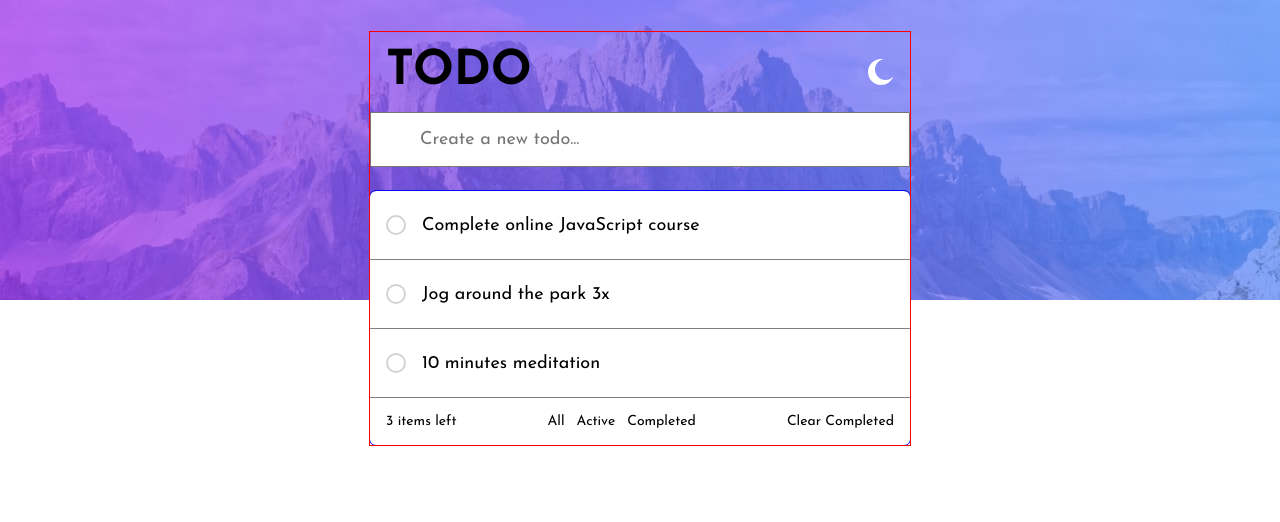
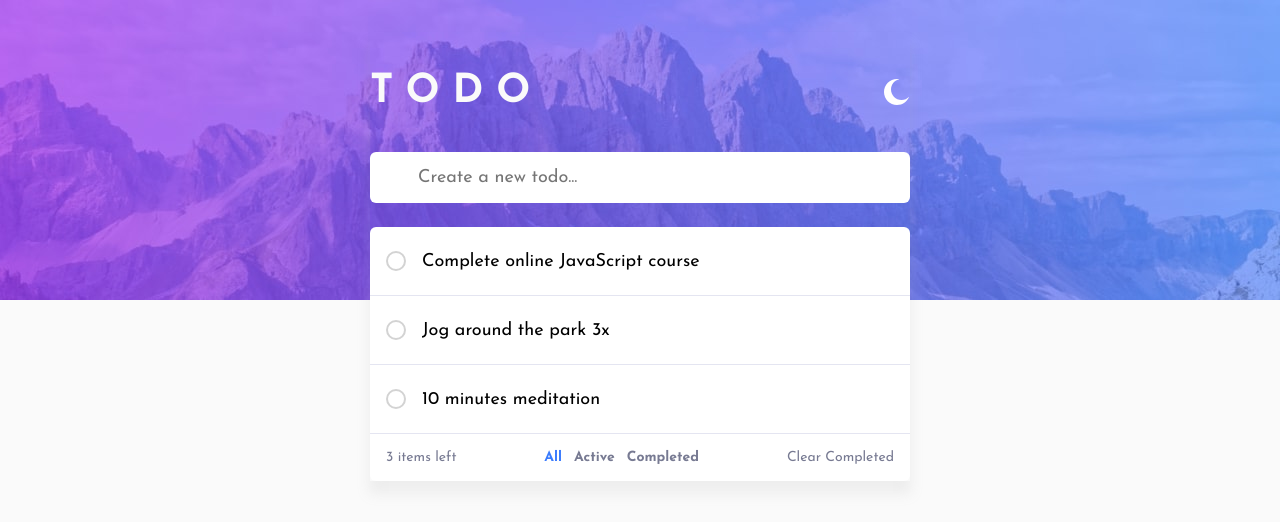
Before and after one commit to raymondtanwl/todo-app, a Next.js app: page / in a window 1280 px wide. Shown: the top 522 px of the page. Built offline with nearby package versions, Linux system fonts and the light colour scheme.

Commit message:
- Clear input after enter - Handled checked state - Update style

```diff
--- a/app/components/todo/todo.scss
+++ b/app/components/todo/todo.scss
@@ -43,39 +43,55 @@ $very-dark-grayish-blue-2: hsl(237, 14%, 26%);
     @include flex-center();
     padding: 32px 0;
     .center-content {
-      outline: 1px solid red;
+      // outline: 1px solid red;
       min-width: 540px;
       z-index: 2;
+      box-shadow: 0px 12px 12px 1px rgba(168, 168, 168, 0.15);
       .title-container {
         font-size: 32px;
-        padding: 16px;
+        letter-spacing: 10px;
+        padding: 40px 0;
+        color: $very-light-gray;
         @include flex-center(space-between);
         align-items: center;
+        .title {
+          letter-spacing: 13px;
+          font-size: 40px;
+          font-weight: 700;
+        }
       }
     }
   }
 
   .add-input {
-    .todo-input {
+    margin-bottom: 24px;
+    input.todo-input {
       width: 100%;
       padding: 16px 16px 16px 48px;
       font-size: 18px;
+      border-radius: 6px;
+      border: 0;
+      &:focus {
+        outline: none;
+      }
     }
-    margin-bottom: 24px;
   }
 
   .list-container {
-    outline: 1px solid blue;
+    // outline: 1px solid blue;
     background: white;
     border-radius: 6px;
     .list-item {
       padding: 24px 16px;
-      border-bottom: 1px solid gray;
+      border-bottom: 1px solid $very-light-grayish-blue;
       @include flex-center(space-between);
       .left {
         @include flex-center($justify: start);
         align-items: center;
         gap: 16px;
+        &.checked {
+          text-decoration: line-through;
+        }
       }
       .remove {
         display: none;
@@ -91,13 +107,25 @@ $very-dark-grayish-blue-2: hsl(237, 14%, 26%);
     .list-bottom {
       font-size: 14px;
       padding: 16px;
+      color: $dark-grayish-blue;
       @include flex-center($justify: space-between);
       .center {
         @include flex-center($justify: space-around);
         gap: 12px;
-        .filter-option:hover {
+        font-weight: 700;
+        .filter-option {
           cursor: pointer;
+          &.active {
+            color: $bright-blue;
+          }
+          &:not(.active):hover {
+            color: $very-dark-grayish-blue
+          }
         }
+      }
+      .right:hover {
+        cursor: pointer;
+        color: $very-dark-grayish-blue;
       }
     }
   }
@@ -113,6 +141,10 @@ $very-dark-grayish-blue-2: hsl(237, 14%, 26%);
       border-color: transparent;
       background: linear-gradient(white, white) padding-box, $check-bg border-box;
     }
+    &.checked {
+      background: url('/images/icon-check.svg') no-repeat center, $check-bg;
+      border: 0;
+    }
   }
 
 }
--- a/app/components/todo/todo.tsx
+++ b/app/components/todo/todo.tsx
@@ -2,23 +2,55 @@
 
 import { josefinSans } from "@/app/util/font";
 import Image from "next/image";
-import { useState } from "react";
+import { useEffect, useState } from "react";
 import "./todo.scss";
+
+interface TodoItem {
+  text: string;
+  done: boolean;
+}
 
 export default function Todo() {
   const [theme, setTheme] = useState("light");
-  const initList = [
-    "Complete online JavaScript course",
-    "Jog around the park 3x",
-    "10 minutes meditation",
+  const [filter, setFilter] = useState("All");
+  const initList: TodoItem[] = [
+    { text: "Complete online JavaScript course", done: false },
+    { text: "Jog around the park 3x", done: false },
+    { text: "10 minutes meditation", done: false },
   ];
+  const [todoInput, setTodoInput] = useState("");
   const [todoItems, setTodoItems] = useState(initList);
+  const [filteredItems, setFilteredItems] = useState(initList);
+
+  useEffect(() => {
+    function filterList(filterType: string) {
+      console.log("filterList", filterType);
+      setFilter(filterType);
+      switch (filterType) {
+        case "All":
+          return todoItems;
+        case "Active":
+          return todoItems.filter((itm) => !itm.done);
+        case "Completed":
+          return todoItems.filter((itm) => itm.done);
+        default:
+          return todoItems;
+      }
+    }
+    setFilteredItems(filterList(filter));
+  }, [filter, todoItems]);
 
   function onInputKeyDown(e: any) {
     // on enter key
     if (e.keyCode === 13) {
-      setTodoItems([...todoItems, e.target.value]);
+      setTodoItems([...todoItems, { text: todoInput, done: false }]);
+      setTodoInput("");
     }
+  }
+
+  function onInputChange(e: any) {
+    setTodoInput(e.target.value);
+    console.log("onInputChange", todoInput);
   }
 
   function onRemove(idx: any) {
@@ -26,20 +58,31 @@ export default function Todo() {
     setTodoItems(todoItems.filter((itm, index) => index !== idx));
   }
 
+  function onChecked(idx: any) {
+    console.log("onChecked", idx);
+    setTodoItems(
+      todoItems.map((itm, index) => {
+        if (index === idx) {
+          return { ...itm, done: !itm.done };
+        } else {
+          return itm;
+        }
+      })
+    );
+  }
+
+  function clearCompleted() {
+    console.log("clearCompleted");
+    setTodoItems(todoItems.filter((itm) => !itm.done));
+  }
+
   return (
     <div className="todo-main-container">
       <div className="top-bg"></div>
-      {/* <Image
-        src="/images/bg-desktop-light.jpg"
-        alt="bg light"
-        width={100}
-        height={100}
-        layout="responsive"
-      /> */}
       <div className="center-container">
         <div className="center-content">
           <div className="title-container">
-            <h2>TODO</h2>
+            <h2 className="title">TODO</h2>
             <Image
               src="/images/icon-moon.svg"
               alt="moon"
@@ -48,28 +91,26 @@ export default function Todo() {
             />
           </div>
           <div className="add-input">
+            {/* use josefinSans.className to ensure the correct font-family is applied */}
             <input
               className={josefinSans.className + " todo-input"}
               type="text"
               placeholder="Create a new todo..."
               onKeyDown={(e) => onInputKeyDown(e)}
+              onChange={(e) => onInputChange(e)}
+              value={todoInput}
             />
-            {/* <button onClick={(e) => onInputKeyDown(e)}>test</button> */}
           </div>
           <div className="list-container">
-            {todoItems.map((itm, index) => {
+            {filteredItems.map((itm, index) => {
               return (
-                <div key={index} className="list-item">
-                  <div className="left">
-                    <div className="checkbox">
-                      {/* <Image
-                        src="/images/icon-check.svg"
-                        alt="check"
-                        width={20}
-                        height={20}
-                      /> */}
-                    </div>
-                    {itm}
+                <div key={index} className="list-item hover-pointer">
+                  <div className={"left " + (itm.done ? "checked" : "")}>
+                    <div
+                      className={"checkbox " + (itm.done ? "checked" : "")}
+                      onClick={() => onChecked(index)}
+                    ></div>
+                    {itm.text}
                   </div>
                   <div className="remove" onClick={() => onRemove(index)}>
                     <Image
@@ -82,17 +123,44 @@ export default function Todo() {
                 </div>
               );
             })}
-            {/* <div className="list-item">Complete online JavaScript course</div>
-            <div className="list-item">Jog around the park 3x</div>
-            <div className="list-item">10 minutes meditation</div> */}
+
             <div className="list-bottom">
               <div className="left">{todoItems.length} items left</div>
               <div className="center">
-                <div className="filter-option">All</div>
-                <div className="filter-option">Active</div>
-                <div className="filter-option">Completed</div>
+                <div
+                  className={
+                    "filter-option hover-pointer " +
+                    (filter === "All" ? "active" : "")
+                  }
+                  onClick={() => setFilter("All")}
+                >
+                  All
+                </div>
+                <div
+                  className={
+                    "filter-option hover-pointer " +
+                    (filter === "Active" ? "active" : "")
+                  }
+                  onClick={() => setFilter("Active")}
+                >
+                  Active
+                </div>
+                <div
+                  className={
+                    "filter-option hover-pointer " +
+                    (filter === "Completed" ? "active" : "")
+                  }
+                  onClick={() => setFilter("Completed")}
+                >
+                  Completed
+                </div>
               </div>
-              <div className="right">Clear Completed</div>
+              <div
+                className="right hover-pointer"
+                onClick={() => clearCompleted()}
+              >
+                Clear Completed
+              </div>
             </div>
           </div>
         </div>
--- a/app/globals.scss
+++ b/app/globals.scss
@@ -86,7 +86,9 @@ body {
   font-size: 18px;
 }
 
+$very-light-gray: hsl(0, 0%, 98%);
 body {
+  background: $very-light-gray;
   // color: rgb(var(--foreground-rgb));
   // background: linear-gradient(
   //     to bottom,
```
